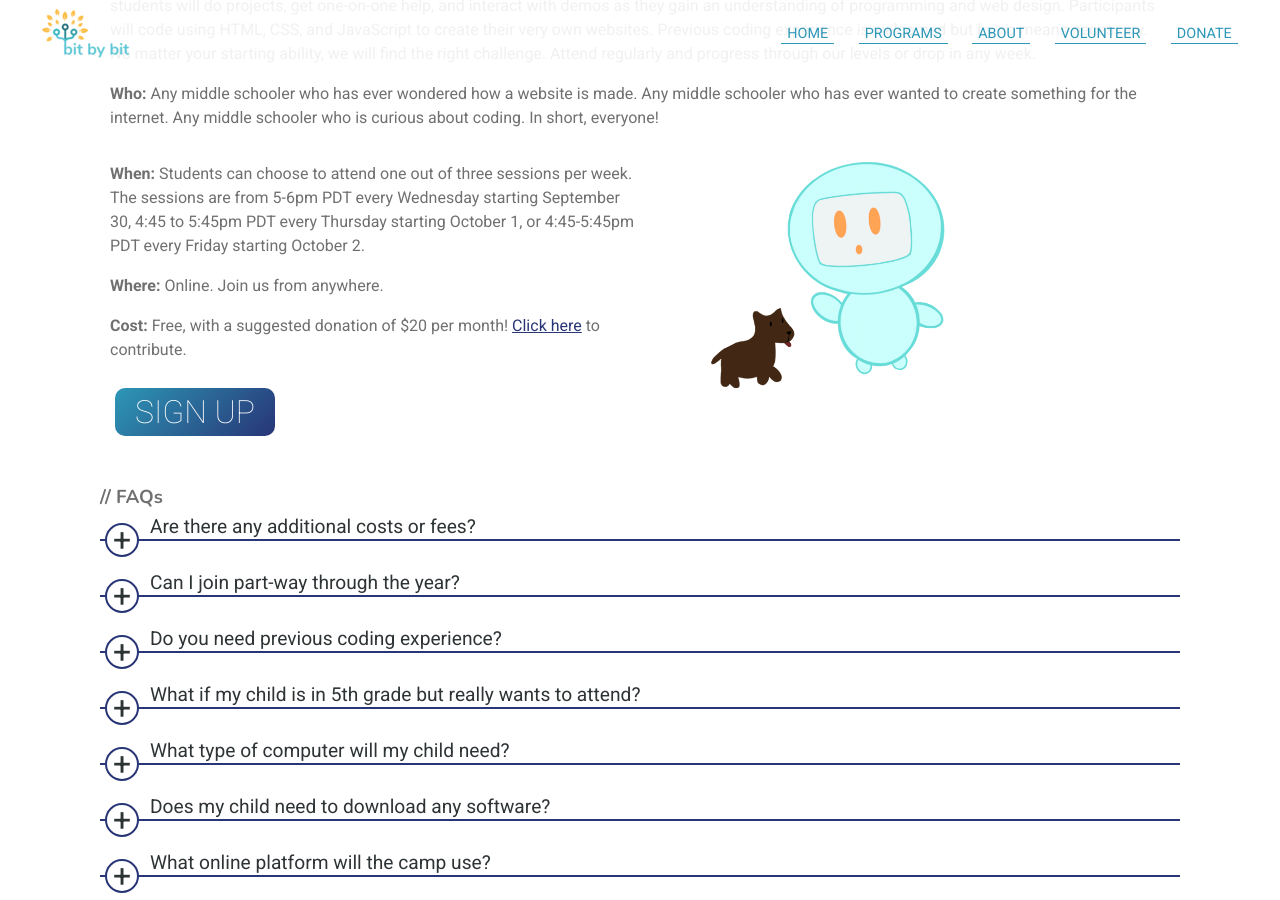
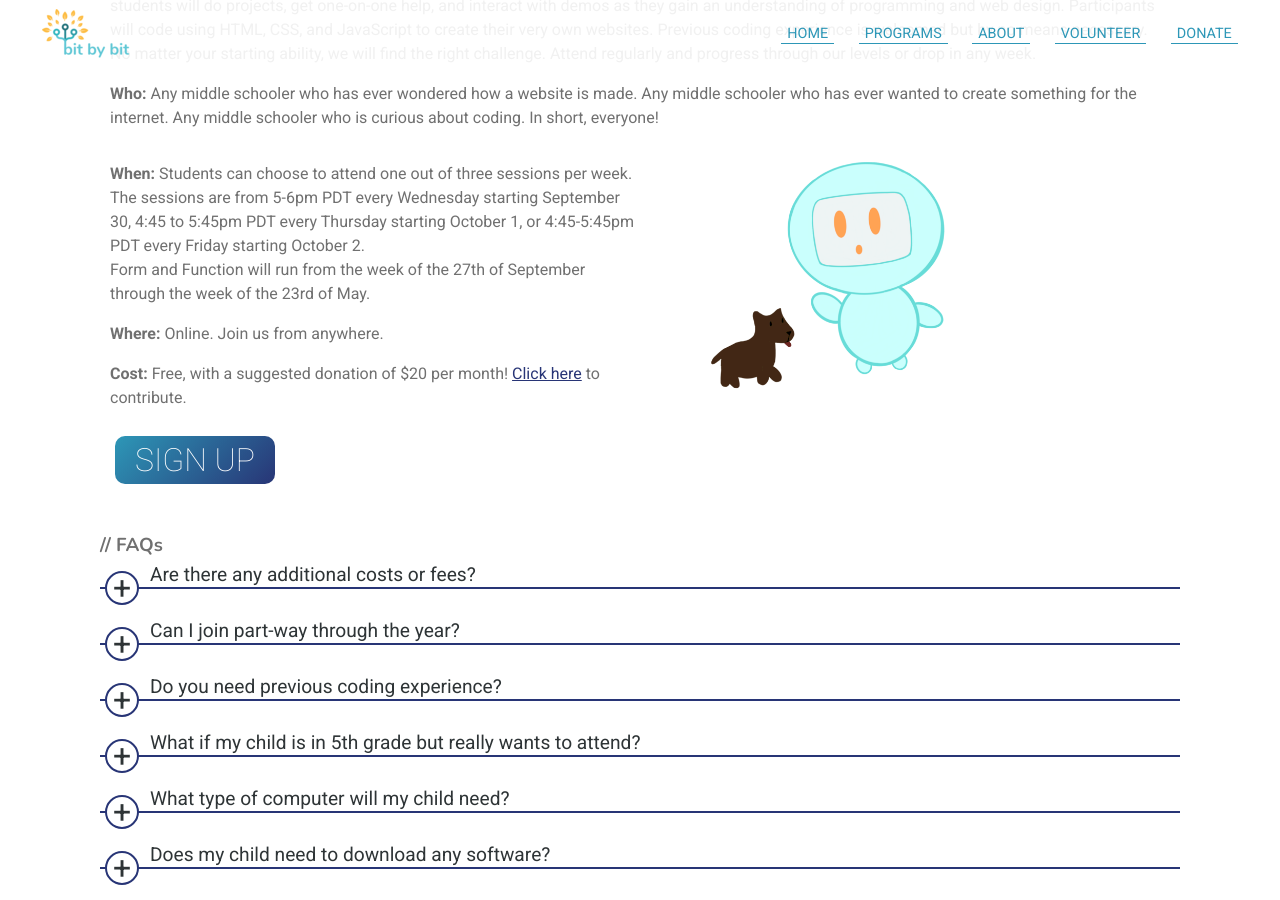
Before and after one commit to bit-by-bit-coding/bxb-website, a Jekyll site: the page built from formfunction.html, in a window 1280 px wide and 900 px high, scrolled down 501 px. Built offline with Jekyll 4.4.1, drawn with Linux system fonts in a browser that asks for light colours; nearby versions of some CDN libraries.

Commit message:
added ending date for FF on FF page

```diff
--- a/formfunction.html
+++ b/formfunction.html
@@ -24,7 +24,7 @@ style: programdetails.css
         <div class="details-container">
             <div class="item">
                 <p><strong>When: </strong>
-                    Students can choose to attend one out of three sessions per week. The sessions are from 5-6pm PDT every Wednesday starting September 30, 4:45 to 5:45pm PDT every Thursday starting October 1, or 4:45-5:45pm PDT every Friday starting October 2.</p>
+                    Students can choose to attend one out of three sessions per week. The sessions are from 5-6pm PDT every Wednesday starting September 30, 4:45 to 5:45pm PDT every Thursday starting October 1, or 4:45-5:45pm PDT every Friday starting October 2. <br> Form and Function will run from the week of the 27th of September through the week of the 23rd of May.</p>
                 <p><strong>Where: </strong>Online. Join us from anywhere.</p>
                 <p><strong>Cost: </strong> Free, with a suggested donation of $20 per month! <a href="{{ 'donate.html' | relative_url | remove: '.html' }}">Click here</a> to contribute.</p>
                 <a href="https://docs.google.com/forms/d/e/1FAIpQLScI2AohQKgqeHRRP2T4ezJbk4kwd3PqIszBHPz7XiW7WAmi_w/viewform?usp=sf_link">
```
